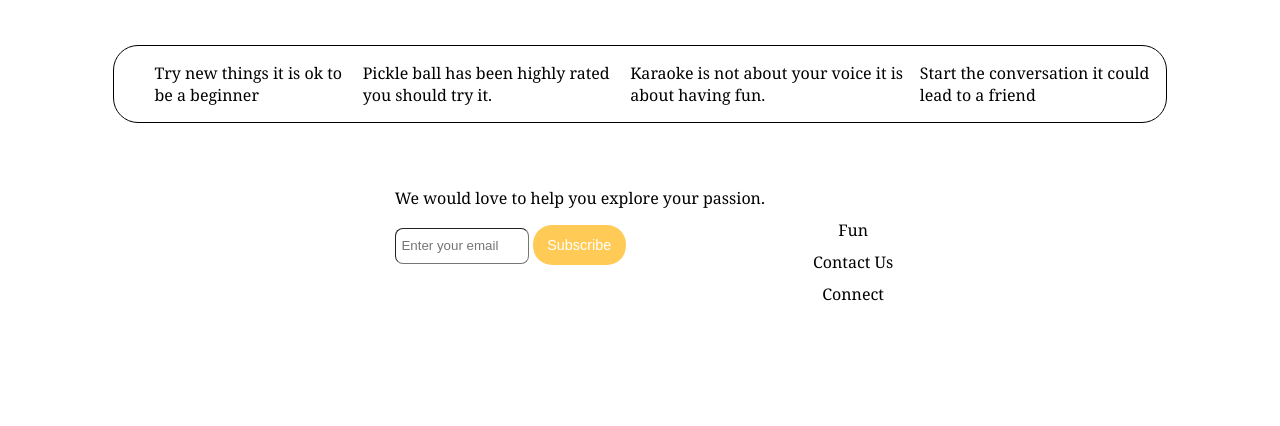
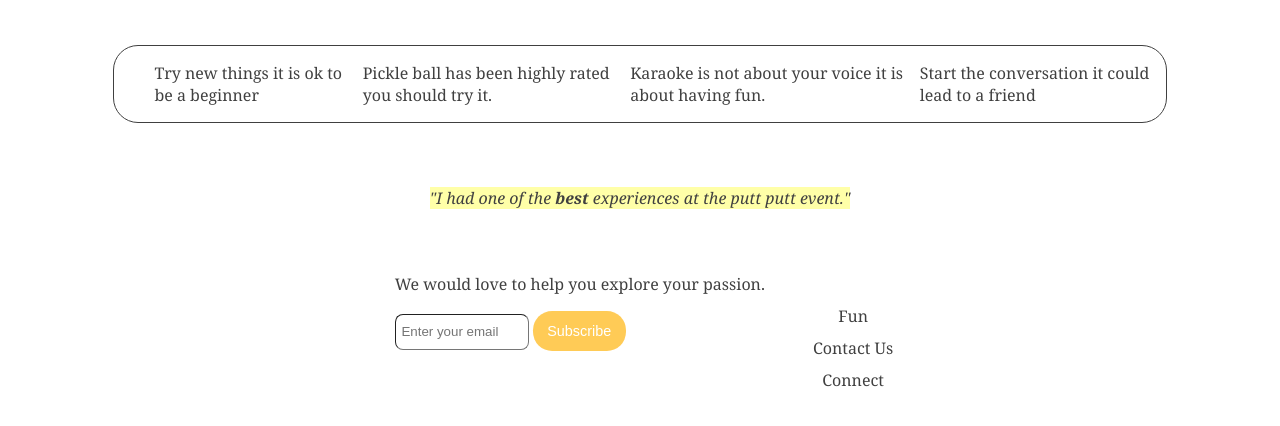
Before and after one commit to jweah555/assignment-1, a plain HTML site: page event.html in a window 1280 px wide. Shown: the part 699-1125 px from the top of the page. Before the commit the page ends 1044 px from the top, so only its background shows below. Drawn offline with Linux system fonts and the light colour scheme.

Commit message:
Added a feature

```diff
--- a/event.html
+++ b/event.html
@@ -1,6 +1,6 @@
 <!DOCTYPE html>
 <html lang="en">
-
+<!-- Extra features completed: Highlighted bold testimonial-->
 <head>
     <meta charset="UTF-8">
     <meta name="viewport" content="width=device-width, initial-scale=1.0">
@@ -71,13 +71,20 @@
     </section>
 
     <section>
-        <ul>
+        <ul id="attendee-list">
             <li>Try new things it is ok to be a beginner</li>
             <li>Pickle ball has been highly rated you should try it.</li>
             <li>Karaoke is not about your voice it is about having fun.</li>
             <li>Start the conversation it could lead to a friend</li>
 
         </ul>
+    </section>
+
+    <section>
+        <blockquote>
+           "I had one of the <span id="bold-word">best</span> experiences at the putt putt
+            event."
+        </blockquote>
     </section>
 
     <footer>
@@ -97,6 +104,7 @@
                 <li>Connect</li>
             </ul>
         </div>
+
     </footer>
 
 </body>
--- a/styles.css
+++ b/styles.css
@@ -1,5 +1,6 @@
 body {
     font-family: Georgia, Garamond, serif;
+    color: #404040;
 }
 
 
@@ -147,6 +148,10 @@ input {
     width: 70%;
 }
 
+#attendee-list {
+    list-style-type:symbols(⭐️);
+}
+
 #activity-list {
     display: flex;
     flex-wrap: wrap;
@@ -167,3 +172,12 @@ input {
 .act-img img {
     width: 12rem;
 }
+
+blockquote {
+    font-style: italic;
+    background-color: #FFFFA8;
+}
+
+#bold-word {
+    font-weight: bold;
+}
```
